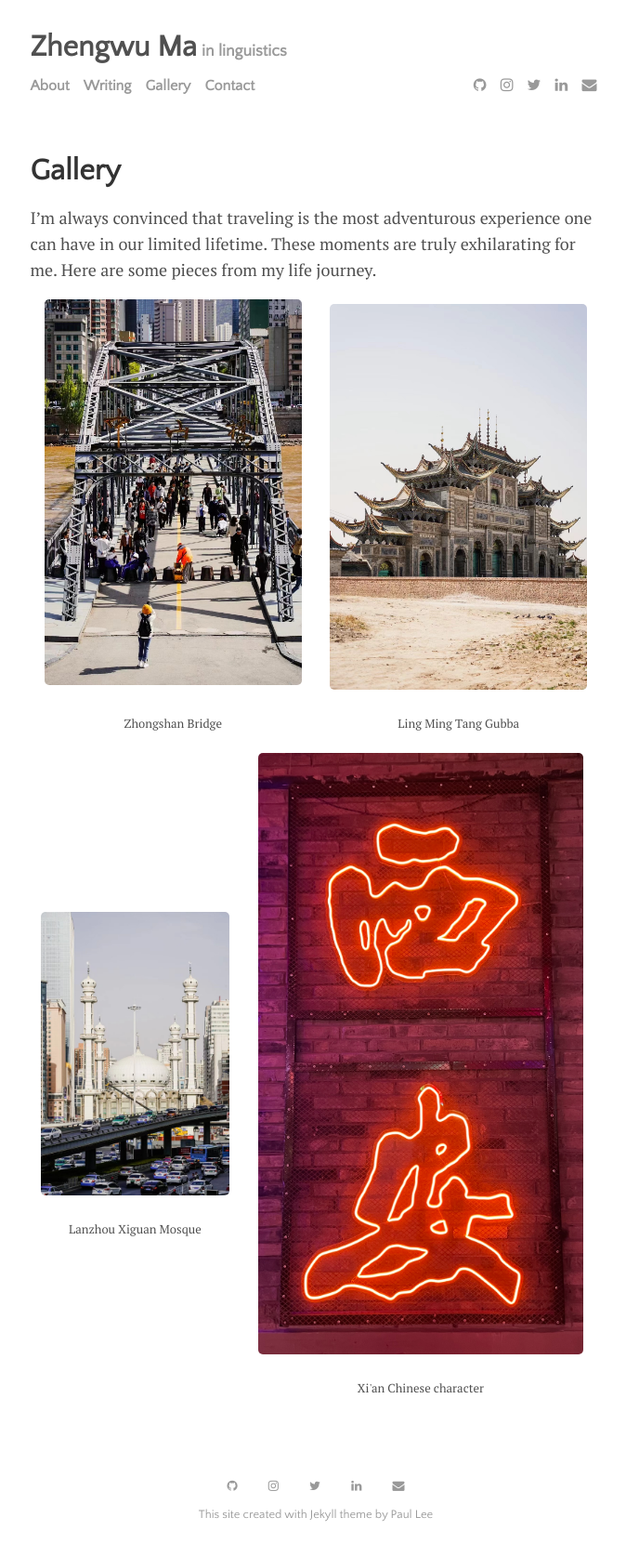
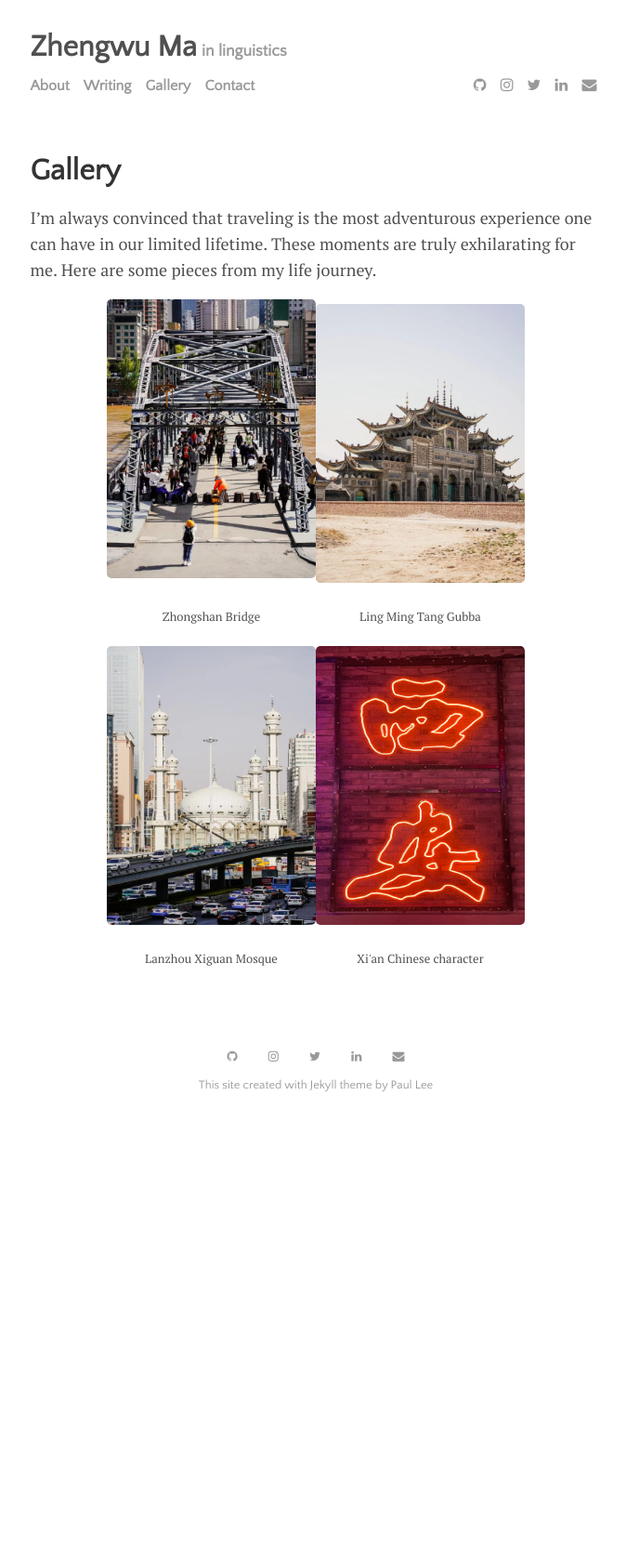
Before and after one commit to zhengwuma/zhengwuma.github.io, a Jekyll site: the page built from menu/gallery.md, in a window 1280 px wide. Shown: the whole page at 93% size, without its empty margins (300-974 px from the left). Built offline with Jekyll 4.4.1, drawn with Linux system fonts in a browser that asks for light colours; after the commit the page ends 1213 px from its top, so only the background shows below that.

Commit message:
Update pic.html

```diff
--- a/_layouts/pic.html
+++ b/_layouts/pic.html
@@ -12,22 +12,22 @@ layout: default
 
 <div style="display: flex; justify-content: center; align-items: center;">
   <div style="text-align: center;">
-    <img src="{{ site.github.url }}/assets/img/bridge.jpg" style="max-width: 90%;">
+    <img src="{{ site.github.url }}/assets/img/bridge.jpg" style="width: 225px; height: 300px;">
     <p class="caption"> <font size="2"> Zhongshan Bridge </front>  </p>
   </div>
   <div style="text-align: center;">
-    <img src="{{ site.github.url }}/assets/img/lanzhou.jpg" style="max-width: 90%;">
+    <img src="{{ site.github.url }}/assets/img/lanzhou.jpg" style="width: 225px; height: 300px;">
     <p class="caption"> <font size="2"> Ling Ming Tang Gubba </front> </p>
   </div>
 </div>
 
 <div style="display: flex; justify-content: center; align-items: center;">
   <div style="text-align: center;">
-    <img src="{{ site.github.url }}/assets/img/mosque.jpg" style="max-width: 90%;">
+    <img src="{{ site.github.url }}/assets/img/mosque.jpg" style="width: 225px; height: 300px;">
     <p class="caption"> <font size="2"> Lanzhou Xiguan Mosque</front> </p>
   </div>
   <div style="text-align: center;">
-    <img src="{{ site.github.url }}/assets/img/xian.jpg" style="max-width: 90%;">
+    <img src="{{ site.github.url }}/assets/img/xian.jpg" style="width: 225px; height: 300px;">
     <p class="caption"> <font size="2"> Xi'an Chinese character</front> </p>
   </div>
 </div>
```
